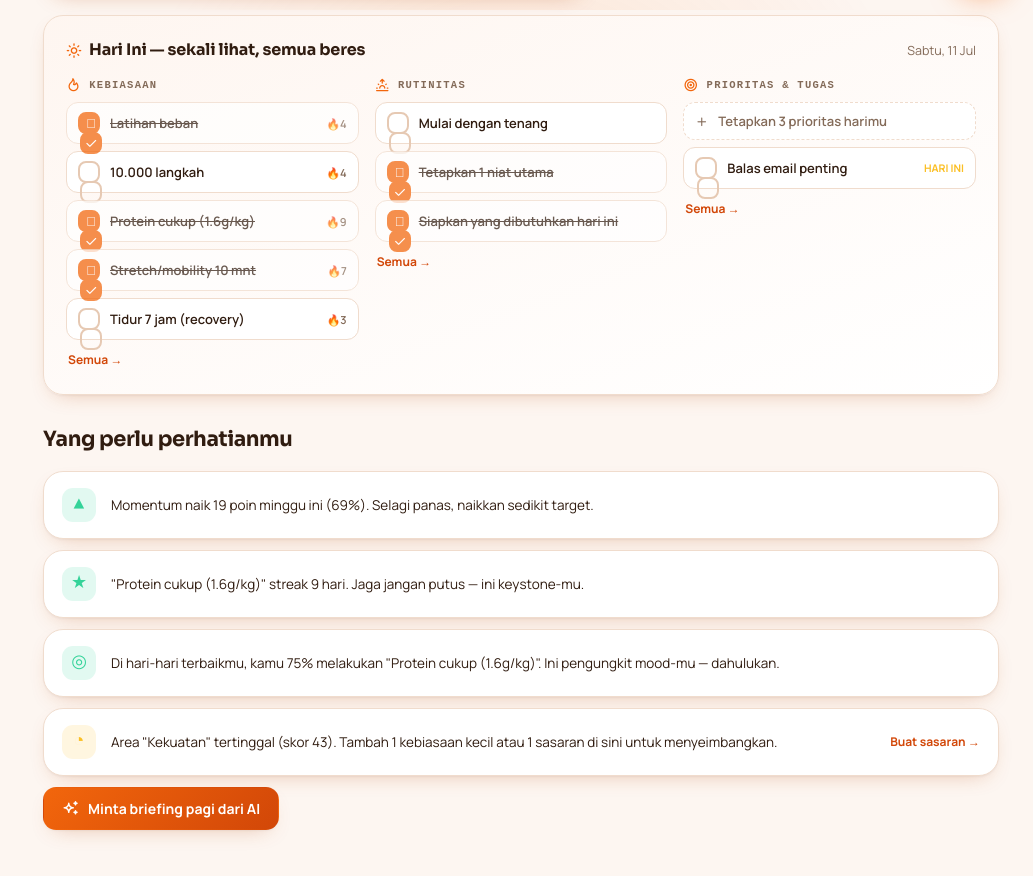
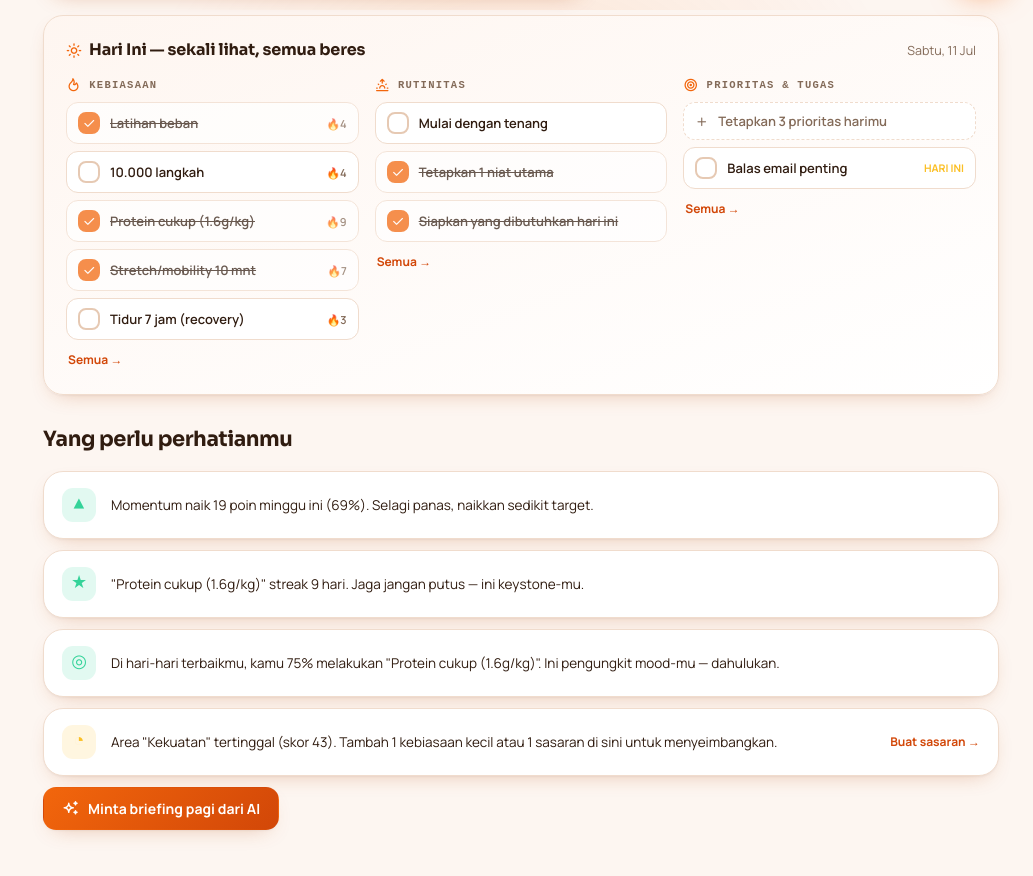
Before and after one commit to ngerepoticuk/Vigor, a plain HTML site: page index.html in a window 1280 px wide. Shown: the part 790-1666 px from the top of the page, without its empty margins (247-1280 px from the left). Drawn offline with Linux system fonts and the light colour scheme.

Commit message:
First commit2

```diff
--- a/_engine/modules/beranda.js
+++ b/_engine/modules/beranda.js
@@ -74,7 +74,7 @@ window.Shell.register({
         var c1 = UI.el("div", { class: "today-col" }, [UI.el("div", { class: "today-h" }, [UI.icon("flame"), "Kebiasaan"])]);
         hs.slice(0, 5).forEach(function (h) {
           var done = I.isDone(h.id, t);
-          var row = UI.el("button", { class: "today-item" + (done ? " on" : ""), onclick: function () { var c = S.get("checks", {}); c[h.id] = c[h.id] || {}; if (c[h.id][t]) delete c[h.id][t]; else c[h.id][t] = 1; S.set("checks", c); row.classList.toggle("on"); } }, [UI.el("span", { class: "ti-check" }, [UI.icon("check")]), UI.el("span", { style: "flex:1;text-align:left", text: h.nama }), UI.el("span", { class: "today-streak", text: "🔥" + I.streakOf(h.id) })]);
+          var row = UI.el("button", { class: "today-item" + (done ? " on" : ""), onclick: function () { var c = S.get("checks", {}); c[h.id] = c[h.id] || {}; if (c[h.id][t]) delete c[h.id][t]; else c[h.id][t] = 1; S.set("checks", c); row.classList.toggle("on"); } }, [UI.el("span", { class: "tdc-check" }, [UI.icon("check")]), UI.el("span", { style: "flex:1;text-align:left", text: h.nama }), UI.el("span", { class: "today-streak", text: "🔥" + I.streakOf(h.id) })]);
           c1.appendChild(row);
         });
         c1.appendChild(UI.el("button", { class: "today-more", onclick: function () { ctx.go("ritme"); } }, ["Semua →"]));
@@ -90,7 +90,7 @@ window.Shell.register({
             var key = r.id + ":" + i, on = !!rlog[key];
             if (on && shown >= 3) return; // prioritaskan yang belum
             shown++;
-            var row = UI.el("button", { class: "today-item" + (on ? " on" : ""), onclick: function () { var l = S.get("routineLog", {}); l[t] = l[t] || {}; if (l[t][key]) delete l[t][key]; else l[t][key] = 1; S.set("routineLog", l); row.classList.toggle("on"); } }, [UI.el("span", { class: "ti-check" }, [UI.icon("check")]), UI.el("span", { style: "flex:1;text-align:left", text: it.t })]);
+            var row = UI.el("button", { class: "today-item" + (on ? " on" : ""), onclick: function () { var l = S.get("routineLog", {}); l[t] = l[t] || {}; if (l[t][key]) delete l[t][key]; else l[t][key] = 1; S.set("routineLog", l); row.classList.toggle("on"); } }, [UI.el("span", { class: "tdc-check" }, [UI.icon("check")]), UI.el("span", { style: "flex:1;text-align:left", text: it.t })]);
             c2.appendChild(row);
           });
         });
@@ -101,13 +101,13 @@ window.Shell.register({
       var c3 = UI.el("div", { class: "today-col" }, [UI.el("div", { class: "today-h" }, [UI.icon("target"), "Prioritas & Tugas"])]);
       var top = (f.top || []).filter(function (x) { return x.t; });
       if (top.length) top.slice(0, 3).forEach(function (it, i) {
-        var row = UI.el("button", { class: "today-item" + (it.done ? " on" : ""), onclick: function () { var ff = S.get("focus", {}); ff[t] = ff[t] || { niat: "", top: [], blok: [] }; ff[t].top[i] = { t: it.t, done: !it.done }; S.set("focus", ff); row.classList.toggle("on"); } }, [UI.el("span", { class: "ti-check" }, [UI.icon("check")]), UI.el("span", { style: "flex:1;text-align:left", text: it.t })]);
+        var row = UI.el("button", { class: "today-item" + (it.done ? " on" : ""), onclick: function () { var ff = S.get("focus", {}); ff[t] = ff[t] || { niat: "", top: [], blok: [] }; ff[t].top[i] = { t: it.t, done: !it.done }; S.set("focus", ff); row.classList.toggle("on"); } }, [UI.el("span", { class: "tdc-check" }, [UI.icon("check")]), UI.el("span", { style: "flex:1;text-align:left", text: it.t })]);
         c3.appendChild(row);
       });
       else c3.appendChild(UI.el("button", { class: "today-item ghost", onclick: function () { ctx.go("fokus"); } }, [UI.icon("plus"), UI.el("span", { style: "flex:1;text-align:left", text: "Tetapkan 3 prioritas harimu" })]));
       tasks.forEach(function (x) {
         var over = x.tenggat < t;
-        var row = UI.el("button", { class: "today-item", onclick: function () { x.done = true; x.doneAt = Date.now(); S.update("tasks", x.id, x); row.classList.add("on"); UI.toast("Selesai ✓", "ok"); } }, [UI.el("span", { class: "ti-check" }, [UI.icon("check")]), UI.el("span", { style: "flex:1;text-align:left", text: x.teks }), UI.el("span", { class: "today-due" + (over ? " over" : ""), text: over ? "lewat" : "hari ini" })]);
+        var row = UI.el("button", { class: "today-item", onclick: function () { x.done = true; x.doneAt = Date.now(); S.update("tasks", x.id, x); row.classList.add("on"); UI.toast("Selesai ✓", "ok"); } }, [UI.el("span", { class: "tdc-check" }, [UI.icon("check")]), UI.el("span", { style: "flex:1;text-align:left", text: x.teks }), UI.el("span", { class: "today-due" + (over ? " over" : ""), text: over ? "lewat" : "hari ini" })]);
         c3.appendChild(row);
       });
       c3.appendChild(UI.el("button", { class: "today-more", onclick: function () { ctx.go("checklist"); } }, ["Semua →"]));
--- a/_engine/styles/app.css
+++ b/_engine/styles/app.css
@@ -678,10 +678,10 @@ input[type=range]{accent-color:var(--primary);width:100%}
 .today-h .ti{font-size:15px;color:var(--primary)}
 .today-item{display:flex;align-items:center;gap:10px;width:100%;padding:9px 11px;border-radius:12px;border:1px solid var(--line);background:var(--surface);cursor:pointer;font-family:var(--font-b);font-size:13px;font-weight:600;color:var(--ink);margin-bottom:7px;transition:.15s;text-align:left}
 .today-item:hover{border-color:var(--primary)}
-.today-item .ti-check{width:22px;height:22px;border-radius:8px;border:2px solid var(--line2);flex:none;display:grid;place-items:center;color:transparent;transition:.16s var(--spring)}
-.today-item .ti-check .ti{font-size:14px}
+.today-item .tdc-check{width:22px;height:22px;border-radius:8px;border:2px solid var(--line2);flex:none;display:grid;place-items:center;color:transparent;transition:.16s var(--spring)}
+.today-item .tdc-check .ti{font-size:14px}
 .today-item.on{opacity:.72}
-.today-item.on .ti-check{background:var(--primary);border-color:var(--primary);color:var(--on-primary)}
+.today-item.on .tdc-check{background:var(--primary);border-color:var(--primary);color:var(--on-primary)}
 .today-item.on span:nth-child(2){text-decoration:line-through}
 .today-item.ghost{border-style:dashed;color:var(--muted)}
 .today-streak{font-size:11px;color:var(--muted);flex:none}
```
